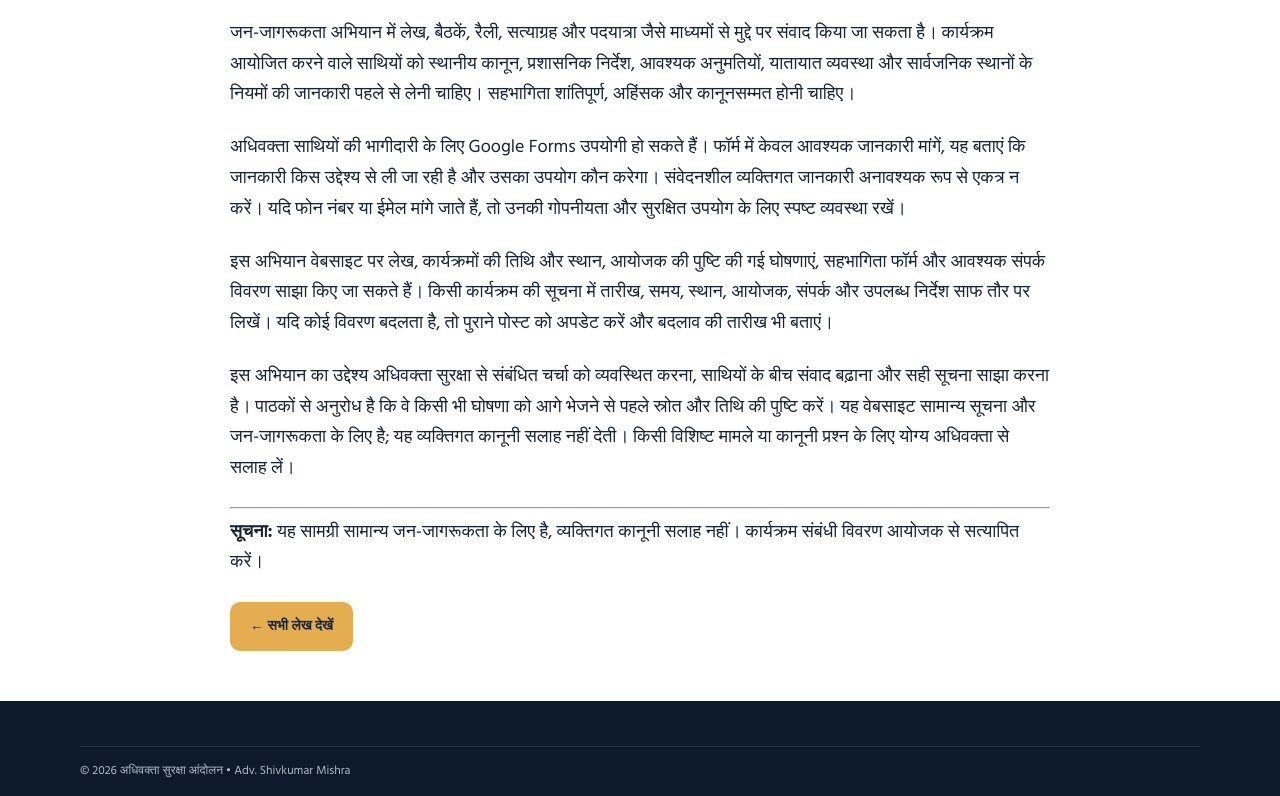
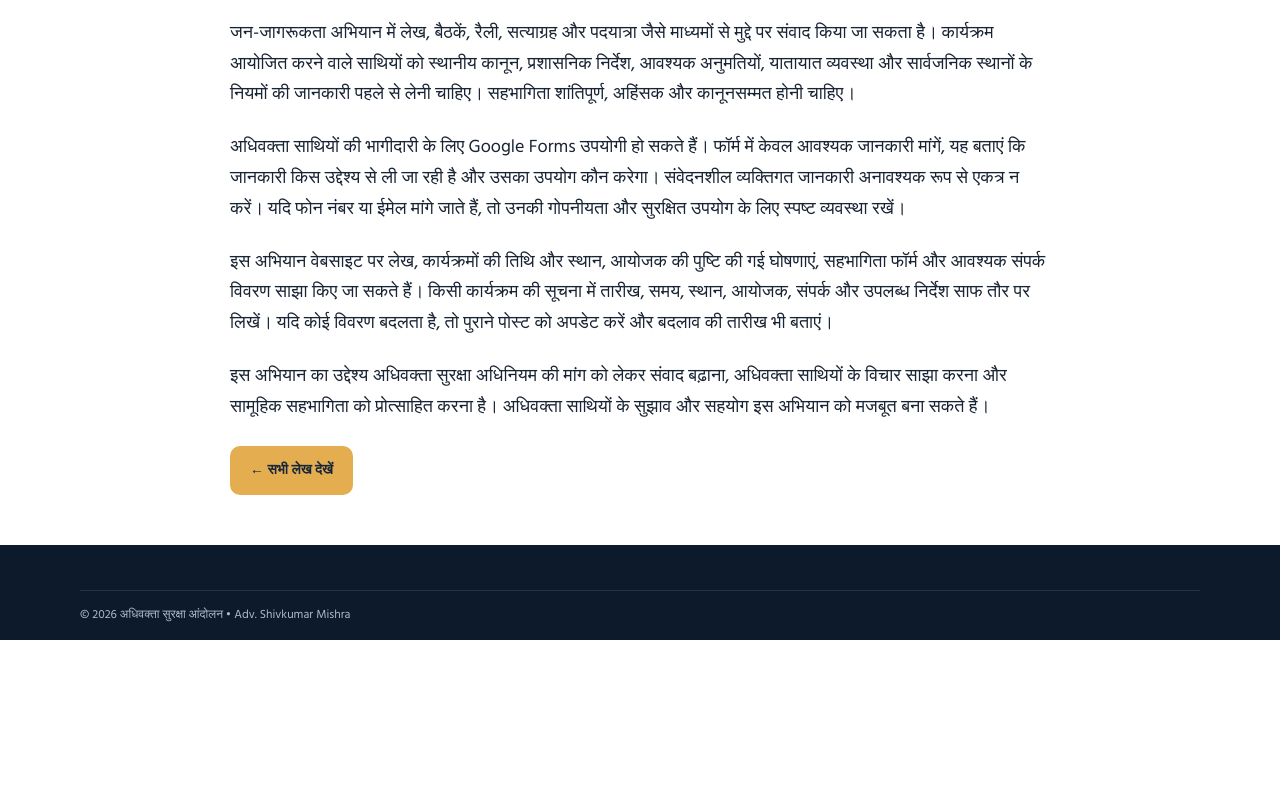
Before and after one commit to studymantrarwa/adhivakta-suraksha, a website: page posts/adhivakta-suraksha-jan-jagrukta.html in a window 1280 px wide. Shown: the part 619-1415 px from the top of the page. After the commit the page ends 1259 px from the top, so only its background shows below. Drawn offline with Linux system fonts and the light colour scheme.

Commit message:
Add files via upload

```diff
--- a/posts/adhivakta-suraksha-jan-jagrukta.html
+++ b/posts/adhivakta-suraksha-jan-jagrukta.html
@@ -3,4 +3,4 @@
 <p>जन-जागरूकता अभियान में लेख, बैठकें, रैली, सत्याग्रह और पदयात्रा जैसे माध्यमों से मुद्दे पर संवाद किया जा सकता है। कार्यक्रम आयोजित करने वाले साथियों को स्थानीय कानून, प्रशासनिक निर्देश, आवश्यक अनुमतियों, यातायात व्यवस्था और सार्वजनिक स्थानों के नियमों की जानकारी पहले से लेनी चाहिए। सहभागिता शांतिपूर्ण, अहिंसक और कानूनसम्मत होनी चाहिए।</p>
 <p>अधिवक्ता साथियों की भागीदारी के लिए Google Forms उपयोगी हो सकते हैं। फॉर्म में केवल आवश्यक जानकारी मांगें, यह बताएं कि जानकारी किस उद्देश्य से ली जा रही है और उसका उपयोग कौन करेगा। संवेदनशील व्यक्तिगत जानकारी अनावश्यक रूप से एकत्र न करें। यदि फोन नंबर या ईमेल मांगे जाते हैं, तो उनकी गोपनीयता और सुरक्षित उपयोग के लिए स्पष्ट व्यवस्था रखें।</p>
 <p>इस अभियान वेबसाइट पर लेख, कार्यक्रमों की तिथि और स्थान, आयोजक की पुष्टि की गई घोषणाएं, सहभागिता फॉर्म और आवश्यक संपर्क विवरण साझा किए जा सकते हैं। किसी कार्यक्रम की सूचना में तारीख, समय, स्थान, आयोजक, संपर्क और उपलब्ध निर्देश साफ तौर पर लिखें। यदि कोई विवरण बदलता है, तो पुराने पोस्ट को अपडेट करें और बदलाव की तारीख भी बताएं।</p>
-<p>इस अभियान का उद्देश्य अधिवक्ता सुरक्षा से संबंधित चर्चा को व्यवस्थित करना, साथियों के बीच संवाद बढ़ाना और सही सूचना साझा करना है। पाठकों से अनुरोध है कि वे किसी भी घोषणा को आगे भेजने से पहले स्रोत और तिथि की पुष्टि करें। यह वेबसाइट सामान्य सूचना और जन-जागरूकता के लिए है; यह व्यक्तिगत कानूनी सलाह नहीं देती। किसी विशिष्ट मामले या कानूनी प्रश्न के लिए योग्य अधिवक्ता से सलाह लें।</p><hr><p><strong>सूचना:</strong> यह सामग्री सामान्य जन-जागरूकता के लिए है, व्यक्तिगत कानूनी सलाह नहीं। कार्यक्रम संबंधी विवरण आयोजक से सत्यापित करें।</p><a class="btn primary" href="/blog.html">← सभी लेख देखें</a></article></main><footer><div class="wrap copyright">© 2026 अधिवक्ता सुरक्षा आंदोलन • Adv. Shivkumar Mishra</div></footer></body></html>
+<p>इस अभियान का उद्देश्य अधिवक्ता सुरक्षा अधिनियम की मांग को लेकर संवाद बढ़ाना, अधिवक्ता साथियों के विचार साझा करना और सामूहिक सहभागिता को प्रोत्साहित करना है। अधिवक्ता साथियों के सुझाव और सहयोग इस अभियान को मजबूत बना सकते हैं।</p><a class="btn primary" href="/blog.html">← सभी लेख देखें</a></article></main><footer><div class="wrap copyright">© 2026 अधिवक्ता सुरक्षा आंदोलन • Adv. Shivkumar Mishra</div></footer></body></html>
```
Also changed, not shown: api/posts.js (+1 -1 lines), data/posts.json (+1 -1 lines), disclaimer.html (+1 -1 lines), index.html (+1 -1 lines).
